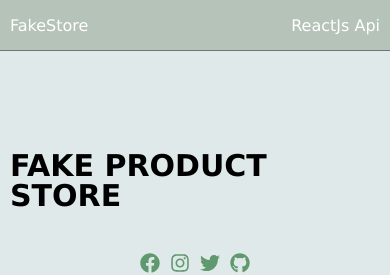
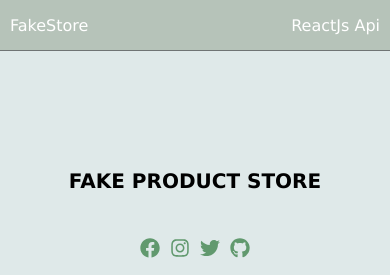
Before and after one commit to Web-pilot/react-js-product-fake-store, a React (Create React App) app: page / in a window 390 px wide. Shown: the top 275 px of the page. Built offline with nearby package versions, Linux system fonts and the light colour scheme; no server answers.

Commit message:
css update

```diff
--- a/src/App.css
+++ b/src/App.css
@@ -246,6 +246,9 @@ a {
       line-height: 25px;
       text-align: justify;
     }
+    .hero_section_container h1 {
+      font-size: 20px;
+    }
 }
 
 /* latest side */
```
